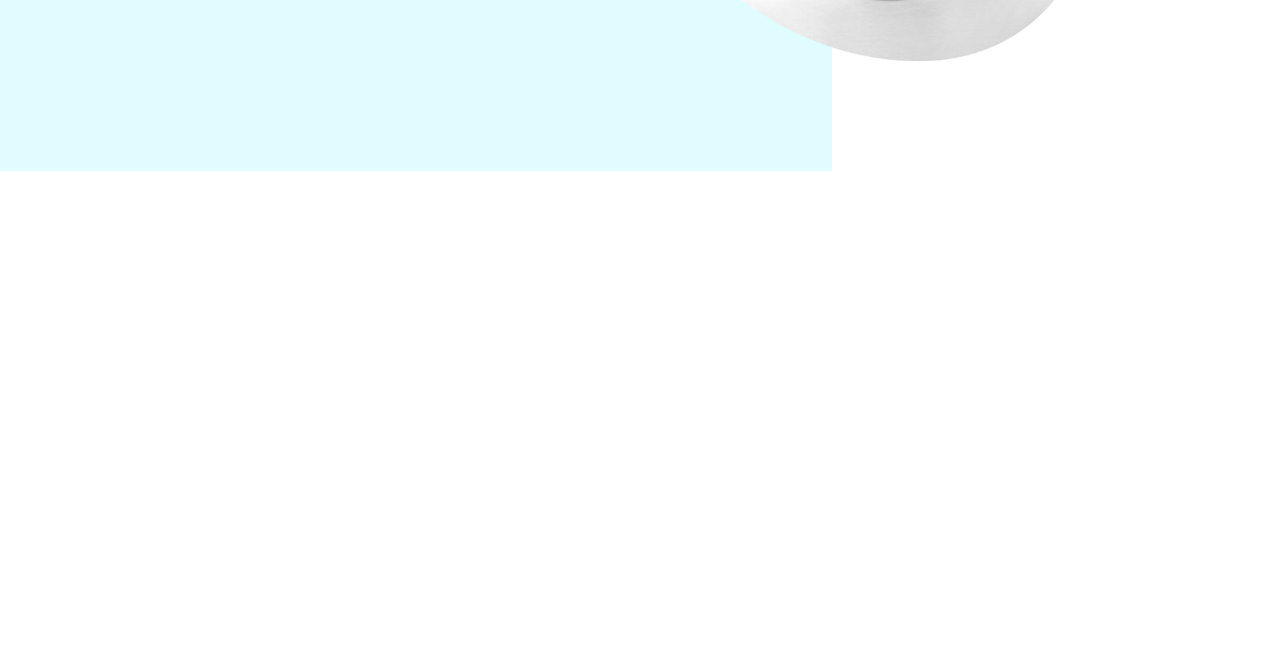
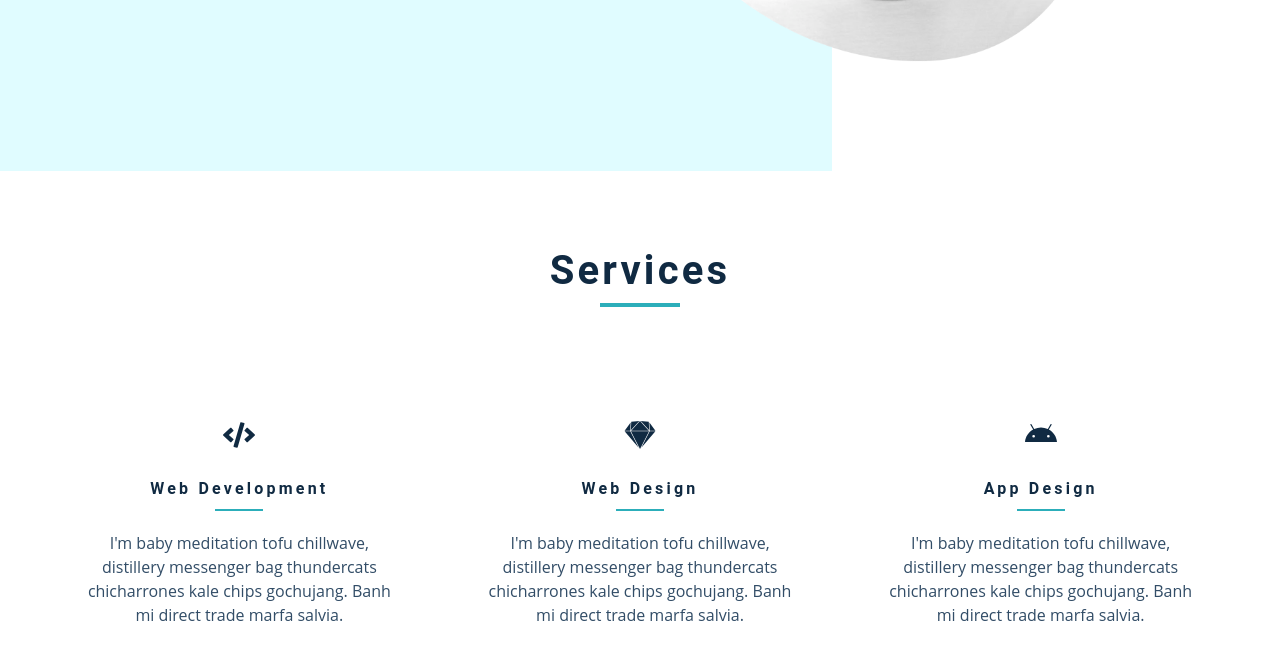
Before and after one commit to sebaslherrera/sebaslherrera, a Gatsby site: page / in a window 1280 px wide. Shown: the part 629-1288 px from the top of the page. Before the commit the page ends 800 px from the top, so only its background shows below. Built offline with nearby package versions, Linux system fonts and the light colour scheme; Gatsby itself is replaced by a stand-in of ours.

Commit message:
Added services section TODO: replace text data to real one

```diff
--- a/src/components/Services.js
+++ b/src/components/Services.js
@@ -1,8 +1,25 @@
-import React from "react"
-import Title from "./Title"
-import services from "../constants/services"
+import React from "react";
+import Title from "./Title";
+import services from "../constants/services";
 const Services = () => {
-  return <h2>services component</h2>
-}
+  return (
+    <section className="section bg-gray">
+      <Title title="Services" />
+      <div className="section-center services-center">
+        {services.map((service) => {
+          const { id, icon, title, text } = service;
+          return (
+            <article key={id} className="service">
+              {icon}
+              <h4>{title}</h4>
+              <h4 className="underline"></h4>
+              <p>{text}</p>
+            </article>
+          );
+        })}
+      </div>
+    </section>
+  );
+};
 
-export default Services
+export default Services;
--- a/src/components/Title.js
+++ b/src/components/Title.js
@@ -1,7 +1,12 @@
-import React from "react"
+import React from "react";
 
-const Title = () => {
-  return <h2>title component</h2>
-}
+const Title = ({ title }) => {
+  return (
+    <div className="section-title">
+      <h2>{title || "Super Title"}</h2>
+      <div className="underline"></div>
+    </div>
+  );
+};
 
-export default Title
+export default Title;
--- a/src/pages/index.js
+++ b/src/pages/index.js
@@ -10,6 +10,7 @@ export default () => {
   return (
     <Layout>
       <Hero />
+      <Services />
     </Layout>
   );
 };
```
